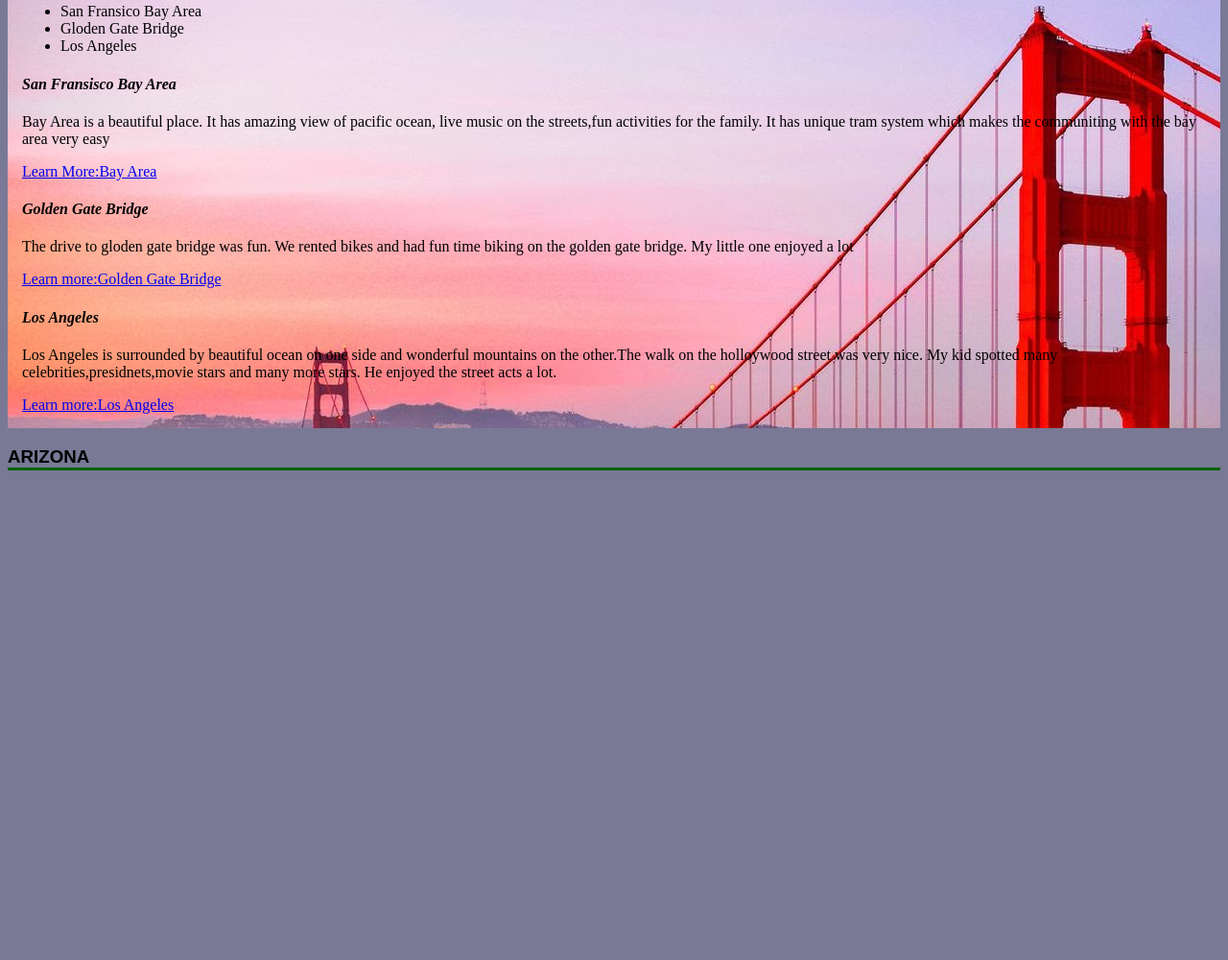
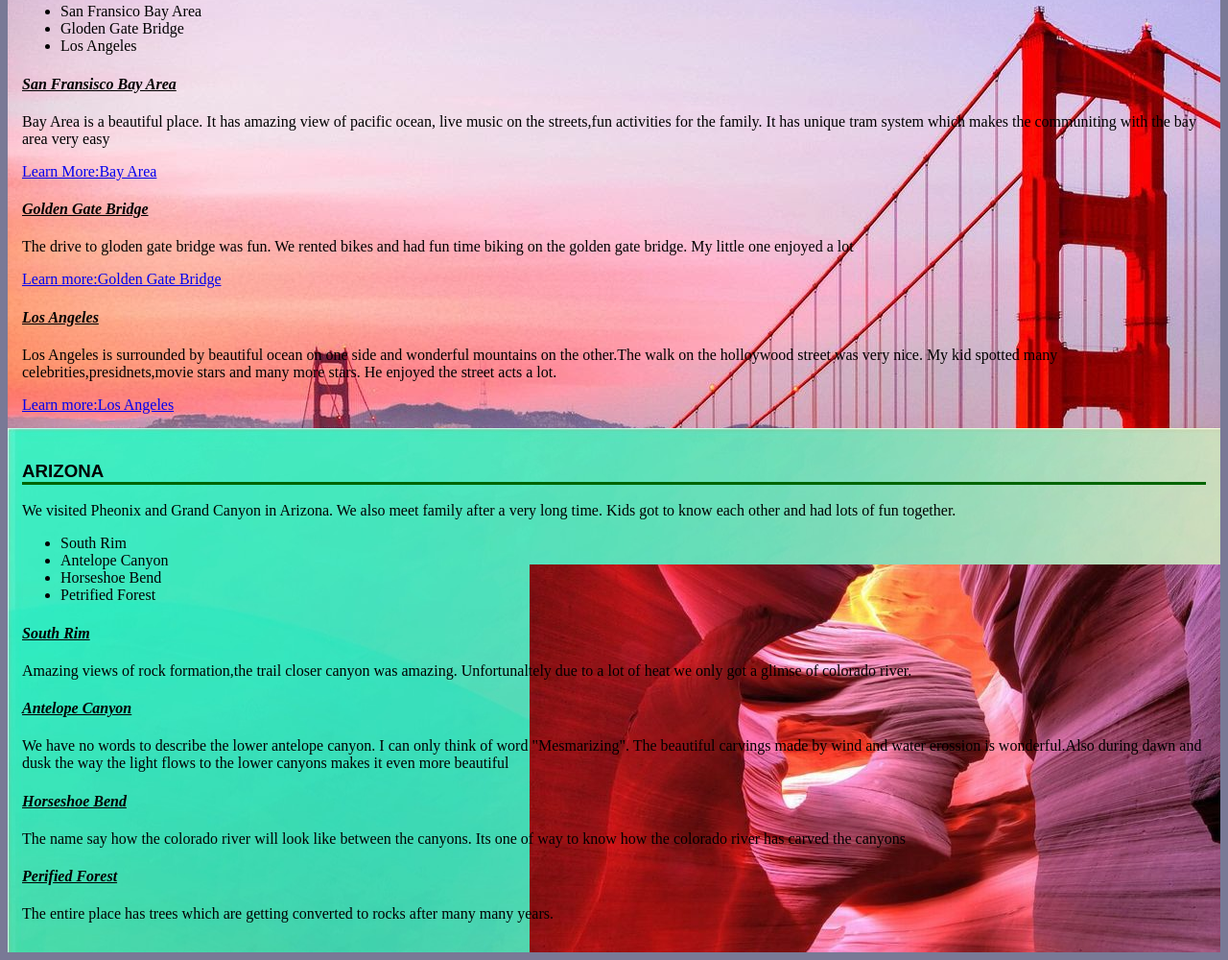
Before and after one commit to AmithaSegu/html-me-something, a plain HTML site: page index.html in a window 1280 px wide. Shown: the part 306-1306 px from the top of the page at 96% size. Before the commit the page ends 814 px from the top, so only its background shows below. Drawn offline with Linux system fonts and the light colour scheme.

Commit message:
Added another part ARIZONA and related style data in stylesheet

```diff
--- a/css/style.css
+++ b/css/style.css
@@ -26,6 +26,10 @@ body{
     text-decoration: underline;
 }
 
+h4{
+    font-style: italic;
+    text-decoration-line:underline;
+}
 #california {
     background-image: url('../images/giphy_sfo.jpg'),url('../images/golden_gate_bridge.jpg');
     background-position: right bottom, left top;
@@ -42,3 +46,10 @@ p{
     border-bottom-color:darkgreen;
     border-bottom-style:solid;
 }
+#arizona {
+    background-image: url('../images/Antelope_Canyon.jpg'),url('../images/light_background.jpg');
+    background-position: right bottom, left top;
+    background-repeat: no-repeat, repeat;
+    padding: 15px;
+    border-bottom: darkgreen;
+}
--- a/index.html
+++ b/index.html
@@ -24,16 +24,16 @@
             <li>Los Angeles</li>
         </ul>
       </p>
-      <h4><em>San Fransisco Bay Area</em></h4>
+      <h4>San Fransisco Bay Area</h4>
       <p>Bay Area is a beautiful place. It has amazing view of pacific ocean, live music on the streets,fun activities for the family.
           It has unique tram system which makes the communiting with the bay area very easy
       </p>
       <a href="https://en.wikipedia.org/wiki/San_Francisco_Bay_Area">Learn More:Bay Area</a>
-      <h4><em>Golden Gate Bridge</em></h4>
+      <h4>Golden Gate Bridge</h4>
       <p>The drive to gloden gate bridge was fun. We rented bikes and had fun time biking on the golden gate bridge. My little one enjoyed a lot</p>
       <a href="https://en.wikipedia.org/wiki/Golden_Gate_Bridge">Learn more:Golden Gate Bridge</a>
       <!--<img src="./images/golden_gate_bridge.jpg" width="100" height="100"> -->
-      <h4><em>Los Angeles</em></h4>
+      <h4>Los Angeles</h4>
       <p>Los Angeles is surrounded by beautiful ocean on one side and wonderful mountains on the other.The walk on the holloywood street was very nice.
           My kid spotted many celebrities,presidnets,movie stars and many more stars. He enjoyed the street acts a lot.
       </p>
@@ -41,8 +41,24 @@
     </div>
     <div id="arizona">
         <h3 id="header-text">ARIZONA</h3>
+        <p>We visited Pheonix and Grand Canyon in Arizona. We also meet family after a very long time. Kids got to know each other and had lots of fun together. </p>
+        <ul>
+            <li>South Rim</li>
+            <li>Antelope Canyon</li>
+            <li>Horseshoe Bend</li>
+            <li>Petrified Forest</li>
+        </ul>
+        <h4> South Rim</h4>
+        <p> Amazing views of rock formation,the trail closer canyon was amazing. Unfortunaltely due to a lot of heat we only got a glimse of colorado river.</p>
+
+        <h4>Antelope Canyon</h4>
+        <p> We have no words to describe the lower antelope canyon. I can only think of word "Mesmarizing". The beautiful carvings made by wind and water erossion is wonderful.Also during dawn and dusk the way the light flows to the lower canyons makes it even more beautiful</p>
+
+        <h4>Horseshoe Bend</h4>
+        <p>The name say how the colorado river will look like between the canyons. Its one of way to know how the colorado river has carved the canyons</p>
+
+        <h4>Perified Forest</h4>
+        <p> The entire place has trees which are getting converted to rocks after many many years.</p>
     </div>
 
-
-
 </body>
```
Also changed, not shown: images/Antelope_Canyon.jpg (added), images/light_background.jpg (added).
